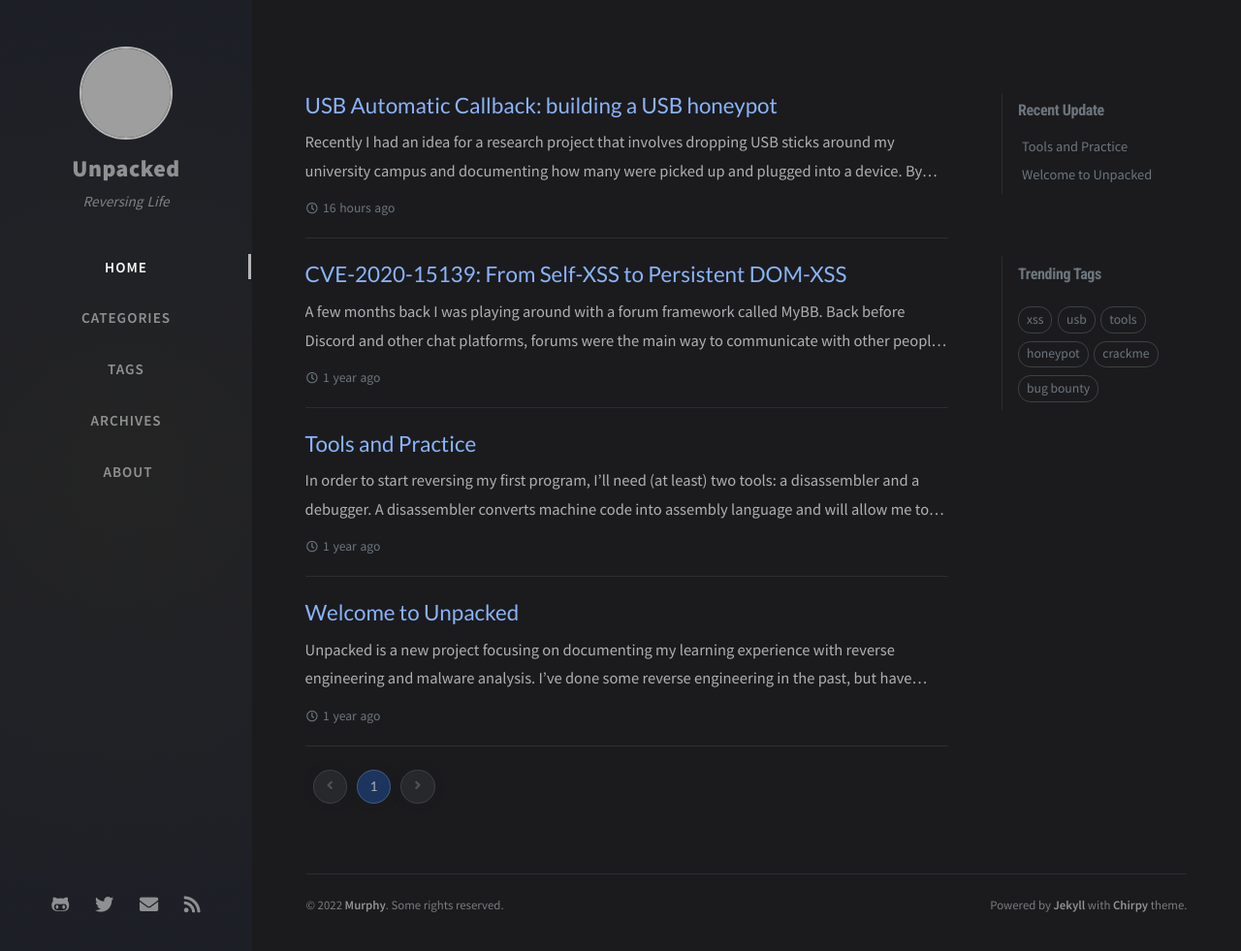
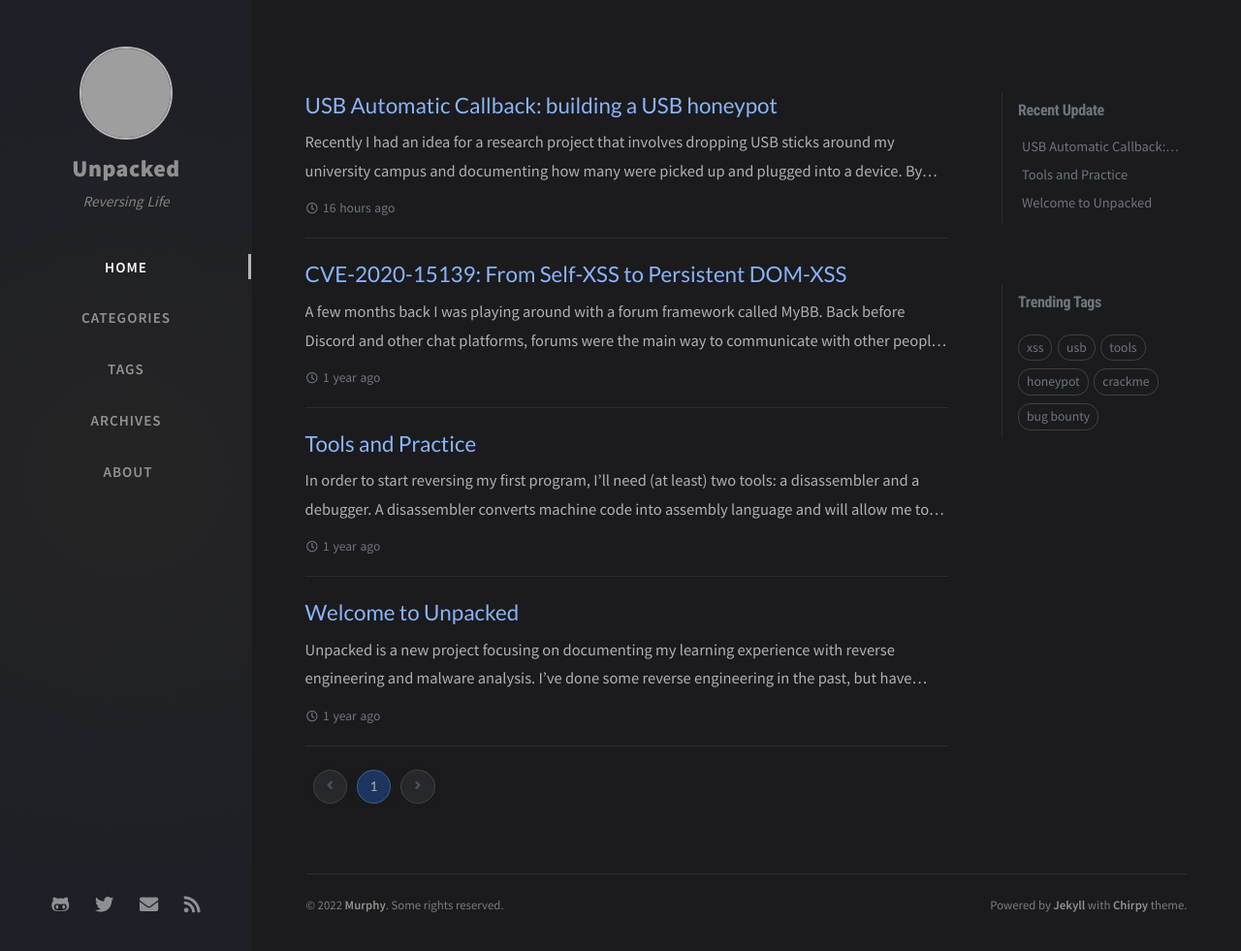
Before and after one commit to fork-bombed/fork-bombed.github.io, a Jekyll site: the page built from index.html, in a window 1280 px wide and 981 px high. Shown: the whole window at 97% size. Built offline with Jekyll 4.4.1, drawn with Linux system fonts in a browser that asks for light colours; nearby versions of some CDN libraries; the list of posts is cut into pages by our own code; comment, search, counter and statistics services are not loaded; grey boxes are pictures that could not be loaded.

```diff
--- a/_data/updates.yml
+++ b/_data/updates.yml
@@ -7,3 +7,6 @@
 -
   filename: 'CVE-15139'
   lastmod: '2020-09-28 01:15:05 +0100'
+-
+  filename: 'USB-automatic-callback'
+  lastmod: '2022-01-28 15:58:58 +0000'
```
